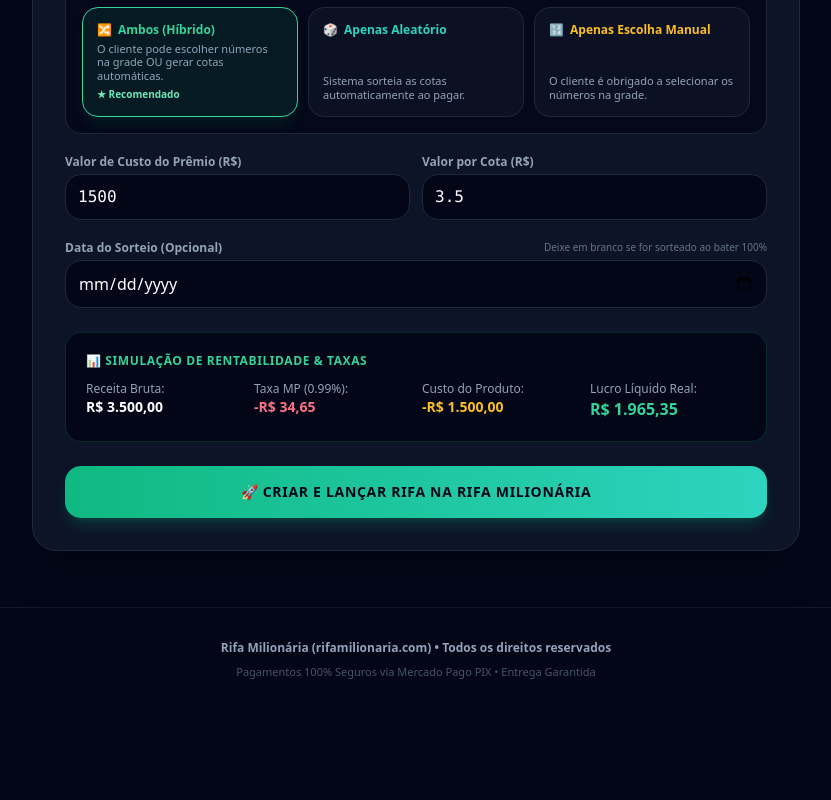
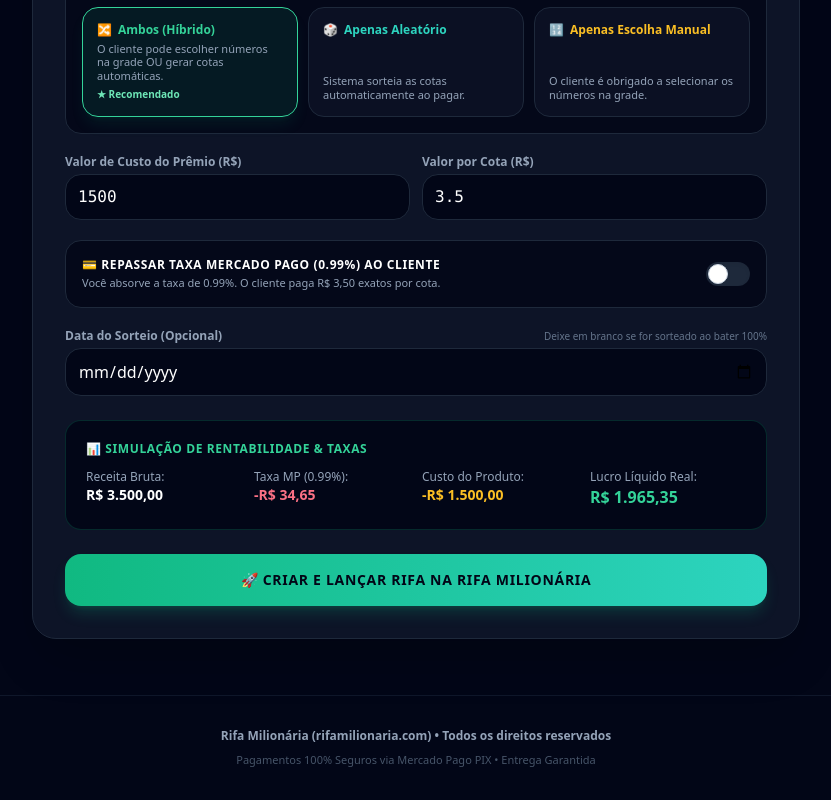
Before and after one commit to messiasgmgc-max/minharifabh, a Next.js app: page /admin/rifas/nova in a window 1280 px wide. Shown: the part 951-1751 px from the top of the page, without its empty margins (224-1055 px from the left). Before the commit the page ends 1663 px from the top, so only its background shows below. Built offline with nearby package versions, Linux system fonts and the light colour scheme; no server answers.

Commit message:
feat: add option to pass 0.99% Mercado Pago fee to buyer during raffle creation

```diff
--- a/app/actions.ts
+++ b/app/actions.ts
@@ -114,6 +114,7 @@
     }
 
     const hasInstantPrizes = formData.get('hasInstantPrizes') === 'on';
+    const passMpFeeToBuyer = formData.get('passMpFeeToBuyer') === 'on';
     const instantPrizesCount = parseInt(formData.get('instantPrizesCount') as string) || 0;
     const instantPrizesDetails = (formData.get('instantPrizesDetails') as string) || '[]';
 
@@ -135,6 +136,7 @@
         quotaPrice,
         selectionMode,
         mpFeePercent: 0.99,
+        passMpFeeToBuyer,
         drawDate,
         status: 'ACTIVE',
         hasInstantPrizes,
@@ -212,7 +214,13 @@
       }
     }
 
-    const totalAmount = Number((quantity * raffle.quotaPrice).toFixed(2));
+    // Preço efetivo por cota (repassando a taxa do MP de 0.99% se configurado)
+    const baseQuotaPrice = raffle.quotaPrice;
+    const effectivePricePerQuota = raffle.passMpFeeToBuyer
+      ? Number((baseQuotaPrice * (1 + (raffle.mpFeePercent || 0.99) / 100)).toFixed(2))
+      : baseQuotaPrice;
+
+    const totalAmount = Number((quantity * effectivePricePerQuota).toFixed(2));
     const expiresAt = new Date(Date.now() + 5 * 60 * 1000).toISOString();
 
     const { data: order, error: orderError } = await supabase
--- a/app/admin/page.tsx
+++ b/app/admin/page.tsx
@@ -29,6 +29,7 @@
       quotaPrice: r.quotaPrice,
       costPrice: r.costPrice,
       mpFeePercent: r.mpFeePercent,
+      passMpFeeToBuyer: r.passMpFeeToBuyer,
     });
 
     totalGrossRevenue += finances.grossRevenue;
@@ -197,6 +198,7 @@
                     quotaPrice: r.quotaPrice,
                     costPrice: r.costPrice,
                     mpFeePercent: r.mpFeePercent,
+                    passMpFeeToBuyer: r.passMpFeeToBuyer,
                   });
                   const isActive = r.status === 'ACTIVE';
 
--- a/app/admin/rifas/nova/page.tsx
+++ b/app/admin/rifas/nova/page.tsx
@@ -13,6 +13,7 @@
   const [quotaPrice, setQuotaPrice] = useState(3.50);
   const [selectionMode, setSelectionMode] = useState<'BOTH' | 'MANUAL' | 'AUTOMATIC'>('BOTH');
   const [images, setImages] = useState<string[]>([]);
+  const [passMpFeeToBuyer, setPassMpFeeToBuyer] = useState(false);
   const [aspectRatio, setAspectRatio] = useState<'16/9' | '4/3' | '3/4'>('3/4');
   const [uploading, setUploading] = useState(false);
   const [uploadError, setUploadError] = useState('');
@@ -22,6 +23,7 @@
     quotaPrice,
     costPrice,
     mpFeePercent: 0.99,
+    passMpFeeToBuyer,
   });
 
   const handleMultipleFilesUpload = async (e: React.ChangeEvent<HTMLInputElement>) => {
@@ -377,6 +379,33 @@
             </div>
           </div>
 
+          {/* Repasse da Taxa do Mercado Pago (0.99%) */}
+          <div className="bg-slate-950/80 border border-slate-800 p-4 rounded-2xl space-y-2">
+            <div className="flex items-center justify-between">
+              <div>
+                <label className="text-xs text-white font-black uppercase tracking-wider block flex items-center gap-1.5">
+                  💳 Repassar Taxa Mercado Pago (0.99%) ao Cliente
+                </label>
+                <p className="text-[11px] text-slate-400 mt-0.5">
+                  {passMpFeeToBuyer
+                    ? `O cliente paga ${formatCurrency(finances.effectiveQuotaPrice)} por cota (+0.99% taxa PIX embutida). Você recebe 100% livre!`
+                    : `Você absorve a taxa de 0.99%. O cliente paga ${formatCurrency(quotaPrice)} exatos por cota.`}
+                </p>
+              </div>
+
+              <label className="relative inline-flex items-center cursor-pointer">
+                <input
+                  type="checkbox"
+                  name="passMpFeeToBuyer"
+                  checked={passMpFeeToBuyer}
+                  onChange={(e) => setPassMpFeeToBuyer(e.target.checked)}
+                  className="sr-only peer"
+                />
+                <div className="w-11 h-6 bg-slate-800 peer-focus:outline-none rounded-full peer peer-checked:after:translate-x-full peer-checked:after:border-white after:content-[''] after:absolute after:top-[2px] after:left-[2px] after:bg-white after:border-slate-300 after:border after:rounded-full after:h-5 after:w-5 after:transition-all peer-checked:bg-emerald-500 shadow-inner"></div>
+              </label>
+            </div>
+          </div>
+
           <div>
             <div className="flex justify-between items-center mb-1">
               <label className="text-xs text-slate-400 font-bold block">Data do Sorteio (Opcional)</label>
--- a/app/page.tsx
+++ b/app/page.tsx
@@ -88,7 +88,11 @@
                       loading="lazy"
                     />
                     <div className="absolute top-2.5 right-2.5 z-20 bg-slate-950/90 backdrop-blur text-emerald-400 font-black text-xs px-2.5 py-1 rounded-full border border-emerald-500/30 shadow-lg">
-                      {formatCurrency(raffle.quotaPrice)} / cota
+                      {formatCurrency(
+                        raffle.passMpFeeToBuyer
+                          ? Number((raffle.quotaPrice * (1 + (raffle.mpFeePercent || 0.99) / 100)).toFixed(2))
+                          : raffle.quotaPrice
+                      )} / cota
                     </div>
                     {raffle.hasInstantPrizes && (
                       <div className="absolute bottom-2.5 left-2.5 z-20 bg-amber-400 text-slate-950 font-black text-[10px] px-2.5 py-0.5 rounded-full shadow-md">
--- a/app/rifa/[slug]/page.tsx
+++ b/app/rifa/[slug]/page.tsx
@@ -70,7 +70,13 @@
 
           <div className="bg-slate-950 border border-emerald-500/40 px-4 py-2 rounded-xl text-left sm:text-right shadow-lg self-start sm:self-auto">
             <span className="text-[10px] text-slate-400 block font-bold uppercase">Valor da Cota</span>
-            <span className="text-xl sm:text-2xl font-black text-emerald-400">{formatCurrency(raffle.quotaPrice)}</span>
+            <span className="text-xl sm:text-2xl font-black text-emerald-400">
+              {formatCurrency(
+                raffle.passMpFeeToBuyer
+                  ? Number((raffle.quotaPrice * (1 + (raffle.mpFeePercent || 0.99) / 100)).toFixed(2))
+                  : raffle.quotaPrice
+              )}
+            </span>
           </div>
         </div>
       </div>
@@ -154,6 +160,8 @@
               totalQuotas={raffle.totalQuotas}
               selectionMode={raffle.selectionMode || 'BOTH'}
               takenNumbers={takenNumbers}
+              passMpFeeToBuyer={raffle.passMpFeeToBuyer}
+              mpFeePercent={raffle.mpFeePercent || 0.99}
             />
           </div>
         ) : (
--- a/components/RaffleCheckoutForm.tsx
+++ b/components/RaffleCheckoutForm.tsx
@@ -11,6 +11,8 @@
   totalQuotas?: number;
   selectionMode?: string; // 'AUTOMATIC' | 'MANUAL' | 'BOTH'
   takenNumbers?: number[];
+  passMpFeeToBuyer?: boolean;
+  mpFeePercent?: number;
 }
 
 const PAGE_SIZE = 100;
@@ -22,6 +24,8 @@
   totalQuotas = 1000,
   selectionMode = 'BOTH',
   takenNumbers = [],
+  passMpFeeToBuyer = false,
+  mpFeePercent = 0.99,
 }: RaffleCheckoutFormProps) {
   const initialMode = selectionMode === 'MANUAL' ? 'MANUAL' : 'RANDOM';
   const [activeTab, setActiveTab] = useState<'RANDOM' | 'MANUAL'>(initialMode);
@@ -34,9 +38,14 @@
   const takenSet = useMemo(() => new Set(takenNumbers), [takenNumbers]);
   const selectedSet = useMemo(() => new Set(selectedNumbers), [selectedNumbers]);
 
+  // Preço efetivo por cota
+  const effectivePricePerQuota = passMpFeeToBuyer
+    ? Number((quotaPrice * (1 + mpFeePercent / 100)).toFixed(2))
+    : quotaPrice;
+
   // Quantidade e total calculados
   const currentQuantity = activeTab === 'MANUAL' ? selectedNumbers.length : randomQuantity;
-  const totalAmount = Number((currentQuantity * quotaPrice).toFixed(2));
+  const totalAmount = Number((currentQuantity * effectivePricePerQuota).toFixed(2));
 
   // Toggle número na seleção manual
   const toggleNumber = (num: number) => {
@@ -397,7 +406,12 @@
           <div>
             <span className="text-[11px] sm:text-xs text-slate-400 font-bold uppercase block">Total a Pagar:</span>
             <span className="text-[11px] text-slate-500">
-              {currentQuantity} {currentQuantity === 1 ? 'cota' : 'cotas'} x {formatCurrency(quotaPrice)}
+              {currentQuantity} {currentQuantity === 1 ? 'cota' : 'cotas'} x {formatCurrency(effectivePricePerQuota)}
+              {passMpFeeToBuyer && (
+                <span className="text-emerald-400 font-bold ml-1 text-[10px]">
+                  (taxa PIX inclusa)
+                </span>
+              )}
             </span>
           </div>
           <span className="text-xl sm:text-2xl font-black text-emerald-400">{formatCurrency(totalAmount)}</span>
--- a/lib/finance.ts
+++ b/lib/finance.ts
@@ -3,6 +3,7 @@
   quotaPrice: number;
   costPrice: number;
   mpFeePercent?: number; // Padrão: 0.99% PIX Mercado Pago
+  passMpFeeToBuyer?: boolean; // Se true, a taxa do MP é repassada ao comprador na cota
 }
 
 export interface FinanceCalculationResult {
@@ -11,16 +12,23 @@
   netRevenue: number;       // Receita Líquida após taxas
   netProfit: number;        // Lucro Líquido Real (Receita Líquida - Custo)
   profitMarginPercent: number; // Margem de Lucro %
+  effectiveQuotaPrice: number; // Valor da cota cobrado do cliente
 }
 
 /**
  * Calcula os custos, receita, taxa do Mercado Pago e lucro líquido estimado para uma rifa.
  */
 export function calculateRaffleFinances(input: FinanceCalculationInput): FinanceCalculationResult {
-  const { totalQuotas, quotaPrice, costPrice, mpFeePercent = 0.99 } = input;
+  const { totalQuotas, quotaPrice, costPrice, mpFeePercent = 0.99, passMpFeeToBuyer = false } = input;
 
-  const grossRevenue = totalQuotas * quotaPrice;
-  const mpFeeAmount = grossRevenue * (mpFeePercent / 100);
+  const feeMultiplier = mpFeePercent / 100;
+  // Se repassa a taxa pro cliente, o preço efetivo por cota inclui a taxa de 0.99%
+  const effectiveQuotaPrice = passMpFeeToBuyer
+    ? Number((quotaPrice * (1 + feeMultiplier)).toFixed(2))
+    : quotaPrice;
+
+  const grossRevenue = totalQuotas * effectiveQuotaPrice;
+  const mpFeeAmount = grossRevenue * feeMultiplier;
   const netRevenue = grossRevenue - mpFeeAmount;
   const netProfit = netRevenue - costPrice;
   const profitMarginPercent = grossRevenue > 0 ? (netProfit / grossRevenue) * 100 : 0;
@@ -31,6 +39,7 @@
     netRevenue: Number(netRevenue.toFixed(2)),
     netProfit: Number(netProfit.toFixed(2)),
     profitMarginPercent: Number(profitMarginPercent.toFixed(1)),
+    effectiveQuotaPrice,
   };
 }
 
```
Also changed, not shown: 1 other file (tests, documents, lock files or other folders).
